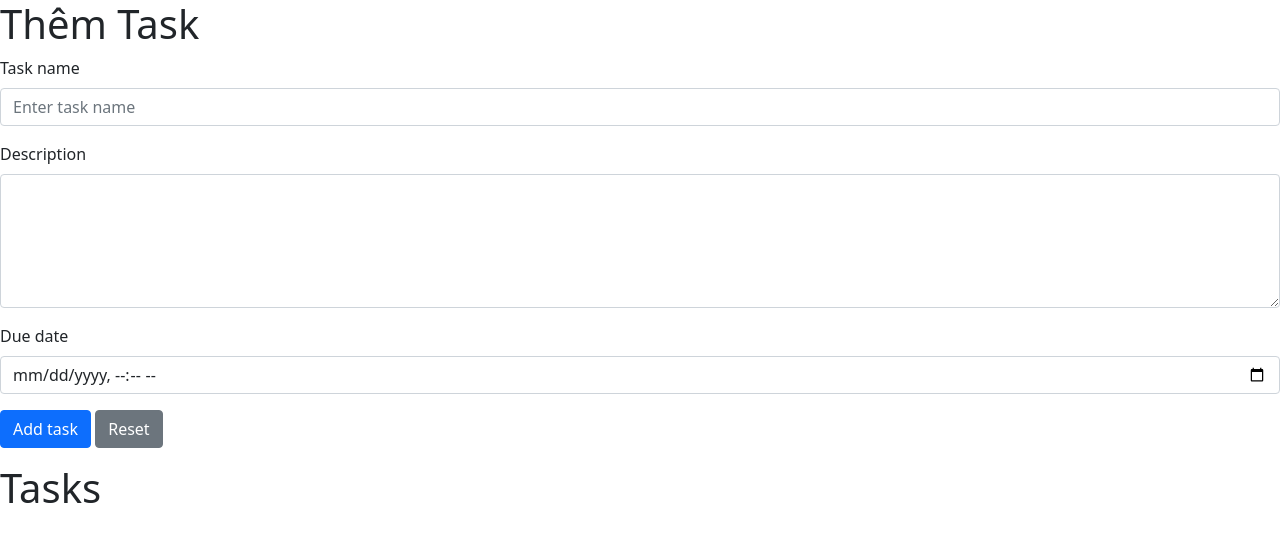
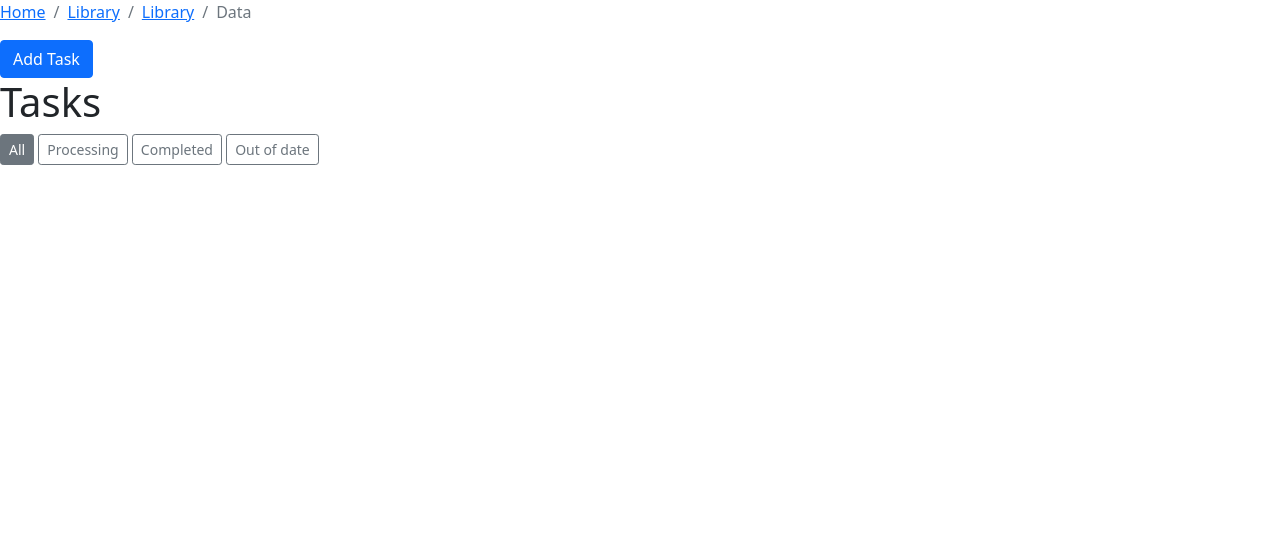
Before and after one commit to mvb1900/project-1, a Django app: template app_todolist/templates/app_todolist/index.html in a window 1280 px wide. Shown: the top 542 px of the page. Run offline with Django 3.2, Linux system fonts and the light colour scheme; the template is opened without the code that fills it, so the values that code supplies are empty; some libraries are stand-ins or nearby versions.

Commit message:
update filter

```diff
--- a/app_todolist/models/task.py
+++ b/app_todolist/models/task.py
@@ -12,6 +12,7 @@ class Task(Base):
     name = models.CharField(max_length=255)
     description = models.TextField()
     is_completed = models.BooleanField(default=False)
+    due_date = models.DateTimeField()
     created_by = models.ForeignKey(User, on_delete=models.SET_NULL, blank=True, null=True,
                                    related_name="task_created_by")
     updated_by = models.ForeignKey(User, on_delete=models.SET_NULL, blank=True, null=True,
--- a/app_todolist/serializers/task.py
+++ b/app_todolist/serializers/task.py
@@ -6,7 +6,7 @@ from app_todolist.models import Task
 class TaskSerializer(serializers.ModelSerializer):
     class Meta:
         model = Task
-        fields = ['id', 'name', 'description', 'is_completed', 'created_date', 'updated_date', 'created_by',
+        fields = ['id', 'name', 'description', 'is_completed', 'created_date', 'updated_date', 'created_by', 'due_date',
                   'updated_by']
 
     def create(self, validated_data):
--- a/app_todolist/templates/app_todolist/components/formAddTask.html
+++ b/app_todolist/templates/app_todolist/components/formAddTask.html
@@ -1,30 +1,54 @@
+<div id="addTaskApp">
+    <div class="modal fade" id="addTaskModal" tabindex="-1" aria-labelledby="addTaskModalLabel" aria-hidden="true">
+        <div class="modal-dialog">
+            <div class="modal-content">
+                <div class="modal-header">
+                    <h5 class="modal-title" id="addTaskModalLabel"><b>Add Task</b></h5>
+                    <button type="button" class="btn-close" data-bs-dismiss="modal" aria-label="Close"></button>
+                </div>
+                <div class="modal-body">
                     <form action="" id="formAddTask">
                         {% csrf_token %}
                         <div class="mb-3">
                             <label for="fromAddTask_taskName" class="form-label">Task name</label>
-        <input type="text" class="form-control" name="name" id="fromAddTask_taskName" placeholder="Enter task name">
+                            <input type="text" class="form-control" name="name" id="fromAddTask_taskName"
+                                   placeholder="Enter task name">
                         </div>
                         <div class="mb-3">
                             <label for="fromAddTask_taskDescription" class="form-label">Description</label>
-        <textarea class="form-control" name="description" id="fromAddTask_taskDescription" rows="5"></textarea>
+                            <textarea class="form-control" name="description" id="fromAddTask_taskDescription"
+                                      rows="5"></textarea>
                         </div>
                         <div class="mb-3">
                             <label for="fromAddTask_taskDueDate" class="form-label">Due date</label>
-        <input type="datetime-local" class="form-control" id="fromAddTask_taskDueDate">
+                            <input type="datetime-local" class="form-control" name="due_date" id="fromAddTask_taskDueDate">
                         </div>
                     </form>
+                </div>
+                <div class="modal-footer">
+                    <button type="button" class="btn btn-primary" @click="postTask()" data-bs-dismiss="modal"
+                            aria-label="Close">Add task
+                    </button>
+                    <button type="reset" class="btn btn-secondary" @click="resetFrom()">Reset</button>
+                </div>
+            </div>
+        </div>
+    </div>
+    <button type="button" class="btn btn-primary" data-bs-toggle="modal" data-bs-target="#addTaskModal">Add Task
+    </button>
 
-<div class="mb-3">
-    <button type="button" class="btn btn-primary" onclick="postTask()">Add task</button>
-    <button type="reset" class="btn btn-secondary" onclick="resetFrom()">Reset</button>
 </div>
-
 <script>
-    function resetFrom() {
+    const appAddTask = new Vue({
+        el: '#addTaskApp',
+        delimiters: ['[[', ']]'],
+        mounted: function () {
+        },
+        methods: {
+            resetFrom() {
                 $('#formAddTask').get(0).reset()
-    }
-
-    function postTask() {
+            },
+            postTask() {
                 const formAddTask = document.getElementById("formAddTask");
                 const formData = new FormData(formAddTask);
                 console.log(formData)
@@ -34,6 +58,9 @@
                 }).then(() => {
                     appListTask.getListTask()
                 })
+                this.resetFrom()
             }
+        }
+    })
 
 </script>
--- a/app_todolist/templates/app_todolist/components/listTasks.html
+++ b/app_todolist/templates/app_todolist/components/listTasks.html
@@ -1,39 +1,56 @@
 <div id="listTaskApp">
-    <div v-for="task in tasks">
+    <button type="button" class="btn btn-outline-secondary btn-sm"
+            :class="isFilterTypeEqual(showTasks.filter.types.all)"
+            @click="setFilterType(showTasks.filter.types.all)">All
+    </button>
+    <button type="button" class="btn btn-outline-secondary btn-sm"
+            :class="isFilterTypeEqual(showTasks.filter.types.processing)"
+            @click="setFilterType(showTasks.filter.types.processing)">Processing
+    </button>
+    <button type="button" class="btn btn-outline-secondary btn-sm"
+            :class="isFilterTypeEqual(showTasks.filter.types.completed)"
+            @click="setFilterType(showTasks.filter.types.completed)">Completed
+    </button>
+    <button type="button" class="btn btn-outline-secondary btn-sm"
+            :class="isFilterTypeEqual(showTasks.filter.types.out_of_date)"
+            @click="setFilterType(showTasks.filter.types.out_of_date)">Out of date
+    </button>
+    <div v-for="task in showTasks.result">
         <div v-if="task.is_completed">
             <input class="form-check-input" type="checkbox" value="" id="flexCheckChecked" checked
                    @click="setTaskStatus(task.id)">
             <a :href="'/task/' + task.id" class="link-primary text-decoration-line-through">[[task.name]]</a>
             <p class="text-decoration-line-through">[[task.description]]</p>
-            <button type="button" class="btn btn-danger" data-bs-toggle="modal" data-bs-target="#exampleModal" @click="setDeleteTask(task)">
-                X
-            </button>
+            <button type="button" class="btn-close" data-bs-toggle="modal" data-bs-target="#deleteTaskModal"
+                    @click="setDeleteTask(task)"></button>
         </div>
         <div v-else>
             <input class="form-check-input" type="checkbox" value="" id="flexCheckChecked"
                    @click="setTaskStatus(task.id)">
             <a :href="'/task/' + task.id" class="link-primary">[[task.name]]</a>
             <p class="">[[task.description]]</p>
-            <button type="button" class="btn btn-danger" data-bs-toggle="modal" data-bs-target="#exampleModal" @click="setDeleteTask(task)">
-                X
-            </button>
+            <button type="button" class="btn-close" data-bs-toggle="modal" data-bs-target="#deleteTaskModal"
+                    @click="setDeleteTask(task)"></button>
         </div>
     </div>
 
     <!-- Modal -->
-    <div class="modal fade" id="exampleModal" tabindex="-1" aria-labelledby="exampleModalLabel" aria-hidden="true">
+    <div class="modal fade" id="deleteTaskModal" tabindex="-1" aria-labelledby="deleteTaskModalLabel"
+         aria-hidden="true">
         <div class="modal-dialog">
             <div class="modal-content">
                 <div class="modal-header">
-                    <h5 class="modal-title" id="exampleModalLabel">Delete Task | <b>[[delete_task.name]]</b></h5>
+                    <h5 class="modal-title" id="deleteTaskModalLabel">Delete Task | <b>[[delete_task.name]]</b></h5>
                     <button type="button" class="btn-close" data-bs-dismiss="modal" aria-label="Close"></button>
                 </div>
                 <div class="modal-body">
-                    ...
+                    Confirm delete this task!
                 </div>
                 <div class="modal-footer">
                     <button type="button" class="btn btn-secondary" data-bs-dismiss="modal">Close</button>
-                    <button type="button" class="btn btn-primary">Save changes</button>
+                    <button type="button" class="btn btn-danger" @click="deleteTask()" data-bs-dismiss="modal">Delete
+                        Task
+                    </button>
                 </div>
             </div>
         </div>
@@ -47,12 +64,23 @@
         delimiters: ['[[', ']]'],
         data: {
             tasks: [],
-            delete_task: {
-
-            }
+            showTasks: {
+                filter: {
+                    types: {
+                        all: "all",
+                        processing: "processing",
+                        completed: "completed",
+                        out_of_date: "out_of_date",
+                    },
+                    currentType: "all"
+                },
+                result: []
+            },
+            delete_task: {}
         },
-        mounted: function () {
-            this.getListTask()
+        mounted: async function () {
+            await this.getListTask()
+            this.filterTask()
         },
         methods: {
             async getListTask() {
@@ -82,6 +110,45 @@
             setDeleteTask(task) {
                 console.log(task)
                 this.delete_task = task;
+            },
+            async deleteTask() {
+                await fetch(`/api/task/${this.delete_task.id}/delete/`, {
+                    method: "DELETE"
+                })
+                await this.getListTask()
+            },
+            isFilterTypeEqual(type) {
+                return {
+                    active: this.showTasks.filter.currentType === type
+                }
+            },
+            setFilterType(type) {
+                this.showTasks.filter.currentType = type
+                this.filterTask()
+            },
+            filterTask() {
+                let result = [];
+
+                function filterCompletedTask(task) {
+                    return task.is_completed
+                }
+
+                function filterProcessingTask(task) {
+                    const due_task = task.due_date
+                    const today = new Date();
+                    const due_date = new Date(due_task)
+                    const timeT = due_task.split('T')[1]
+                    console.log(today > due_date)
+                }
+
+                result = this.tasks
+                if (this.showTasks.filter.currentType === this.showTasks.filter.types.completed) {
+                    result = result.filter(filterCompletedTask)
+                } else if (this.showTasks.filter.currentType === this.showTasks.filter.types.processing) {
+                    result = result.filter(filterProcessingTask)
+                }
+                this.showTasks.result = result
+
             }
         }
     })
--- a/app_todolist/templates/app_todolist/index.html
+++ b/app_todolist/templates/app_todolist/index.html
@@ -13,7 +13,14 @@ Edit task
 delete task
 --
 {% block content %}
-    <h1>Thêm Task</h1>
+    <nav aria-label="breadcrumb">
+        <ol class="breadcrumb">
+            <li class="breadcrumb-item"><a href="#">Home</a></li>
+            <li class="breadcrumb-item"><a href="#">Library</a></li>
+            <li class="breadcrumb-item"><a href="#">Library</a></li>
+            <li class="breadcrumb-item active" aria-current="page">Data</li>
+        </ol>
+    </nav>
     {% include 'app_todolist/components/formAddTask.html' %}
     <h1>Tasks</h1>
     {% include 'app_todolist/components/listTasks.html' %}
--- /dev/null
+++ b/static/customs/styles.css
@@ -0,0 +1,19 @@
+.filter-btn {
+    display: inline-block;
+    font-weight: 400;
+    line-height: 1;
+    color: #6c757d;
+    border-color: #6c757d;
+    text-align: center;
+    text-decoration: none;
+    vertical-align: middle;
+    cursor: pointer;
+    -webkit-user-select: none;
+    -moz-user-select: none;
+    user-select: none;
+    background-color: transparent;
+    padding: .375rem .75rem;
+    font-size: 1rem;
+    border-radius: .25rem;
+    transition: color .15s ease-in-out, background-color .15s ease-in-out, border-color .15s ease-in-out, box-shadow .15s ease-in-out;
+}
--- a/templates/layouts/base/base.html
+++ b/templates/layouts/base/base.html
@@ -8,10 +8,10 @@
     <link rel="stylesheet" href="https://cdnjs.cloudflare.com/ajax/libs/font-awesome/6.4.2/css/all.min.css"
           integrity="sha512-z3gLpd7yknf1YoNbCzqRKc4qyor8gaKU1qmn+CShxbuBusANI9QpRohGBreCFkKxLhei6S9CQXFEbbKuqLg0DA=="
           crossorigin="anonymous" referrerpolicy="no-referrer"/>
+    <link rel="stylesheet" href="/static/customs/styles.css"/>
     <script src="https://code.jquery.com/jquery-3.7.1.js"
             integrity="sha256-eKhayi8LEQwp4NKxN+CfCh+3qOVUtJn3QNZ0TciWLP4=" crossorigin="anonymous"></script>
     <script src="/static/lib/vue.js"></script>
-
 </head>
 <body>
 {% block content %}
```
Also changed, not shown: app_base/models.py (+13 -13 lines), app_todolist/views/task.py (+9 -2 lines), app_todolist/migrations/0002_task_due_date.py (added), app_todolist/static/app_todolist/js/listTasks.js (added). Lines whose indentation alone changed are shown as unchanged.
